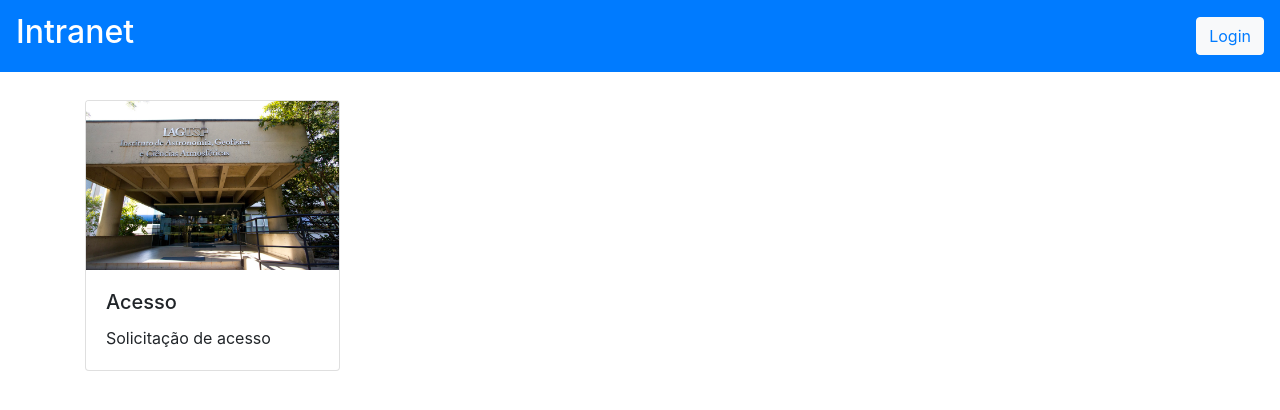
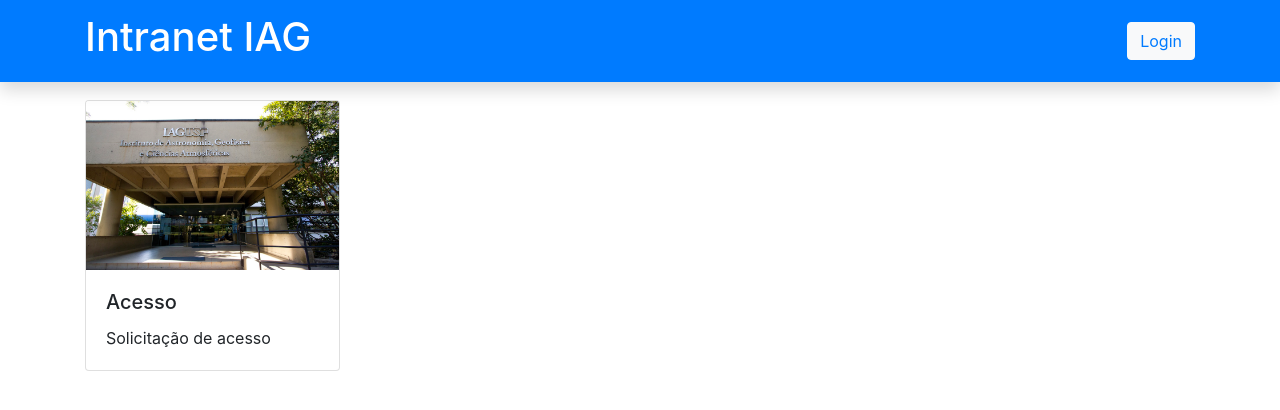
Before and after one commit to marcelosf/intra-1, a Django app: page / in a window 1280 px wide. Shown: the top 410 px of the page. Run offline with Django 3.2, Linux system fonts and the light colour scheme; parts of the project's set-up code (start-up, migrations or seed data) failed here and were passed over; some libraries are stand-ins or nearby versions.

Commit message:
Atualiza o template principal - issue #125

```diff
--- a/intranet/core/templates/base.html
+++ b/intranet/core/templates/base.html
@@ -4,31 +4,37 @@
 {% load bootstrap4 %}
 
 <!DOCTYPE html>
-  <html>
+<html lang="pt-br">
+
 <head>
 
-      {# Load CSS and JavaScript #}
+    <meta charset="utf-8">
+    <meta name="viewport" content="width=device-width, initial-scale=1, shrink-to-fit=no">
+    <meta name="description" content="">
+    <meta name="author" content="">
+
+    <title>Intranet</title>
+
+    <!-- Bootstrap core CSS -->
     {% bootstrap_css %}
-      {% bootstrap_javascript jquery='full' %}
 
-      {# Display django.contrib.messages as Bootstrap alerts #}
-      {% bootstrap_messages %}
+    <!-- Custom styles for this template -->
+    <link rel="stylesheet" type="text/css" href="{% static "fontawesome/css/all.min.css" %}" />
+    <link rel="stylesheet" type="text/css" href="{% static "css/layout.css" %}" />
 
-      <meta name="viewport" content="width=device-width, initial-scale=1, shrink-to-fit=no">
-      <link type="text/css" rel="stylesheet" href="{% static 'css/layout.css' %}"  media="screen,projection"/>
-      <link rel="stylesheet" type="text/css" href="{% static "fontawesome/css/all.min.css" %}" />
-
-
-      <!--Let browser know website is optimized for mobile-->
-      <meta name="viewport" content="width=device-width, initial-scale=1.0"/>
-      <title>Intranet</title>
 </head>
 
 <body>
 
-    <nav class="navbar justify-content-between fixed-top navbar-dark navbar-expand-lg bg-primary mb-5">
-        <a href="/" class="navbar-brand"><h2>Intranet</h2></a>
-        <ul class="navbar-nav">
+    <!-- Navigation -->
+    <nav class="navbar shadow navbar-expand-lg navbar-dark bg-primary fixed-top">
+        <div class="container">
+            <a class="navbar-brand" href="#"><h1>Intranet IAG</h1></a>
+            <button class="navbar-toggler" type="button" data-toggle="collapse" data-target="#navbarResponsive" aria-controls="navbarResponsive" aria-expanded="false" aria-label="Toggle navigation">
+                <span class="navbar-toggler-icon"></span>
+            </button>
+            <div class="collapse navbar-collapse" id="navbarResponsive">
+                <ul class="navbar-nav ml-auto">
                 {% if request.user.is_authenticated %}
                 <li class="nav-item dropdown">
                     <a href="#" class="nav-link dropdown-toggle" id="account" role="button" data-toggle="dropdown" aria-haspopup="true" aria-expanded="false">
@@ -50,11 +56,17 @@
                     </li>
                 {% endif %}
                 </ul>
+            </div>
+        </div>
     </nav>
 
     <div class="container">
         {% block content %}{% endblock content%}
     </div>
 
+    <!-- Bootstrap core JavaScript -->
+    {% bootstrap_javascript jquery='full' %}
+
 </body>
+
 </html>
```
Lines whose indentation alone changed are shown as unchanged.
